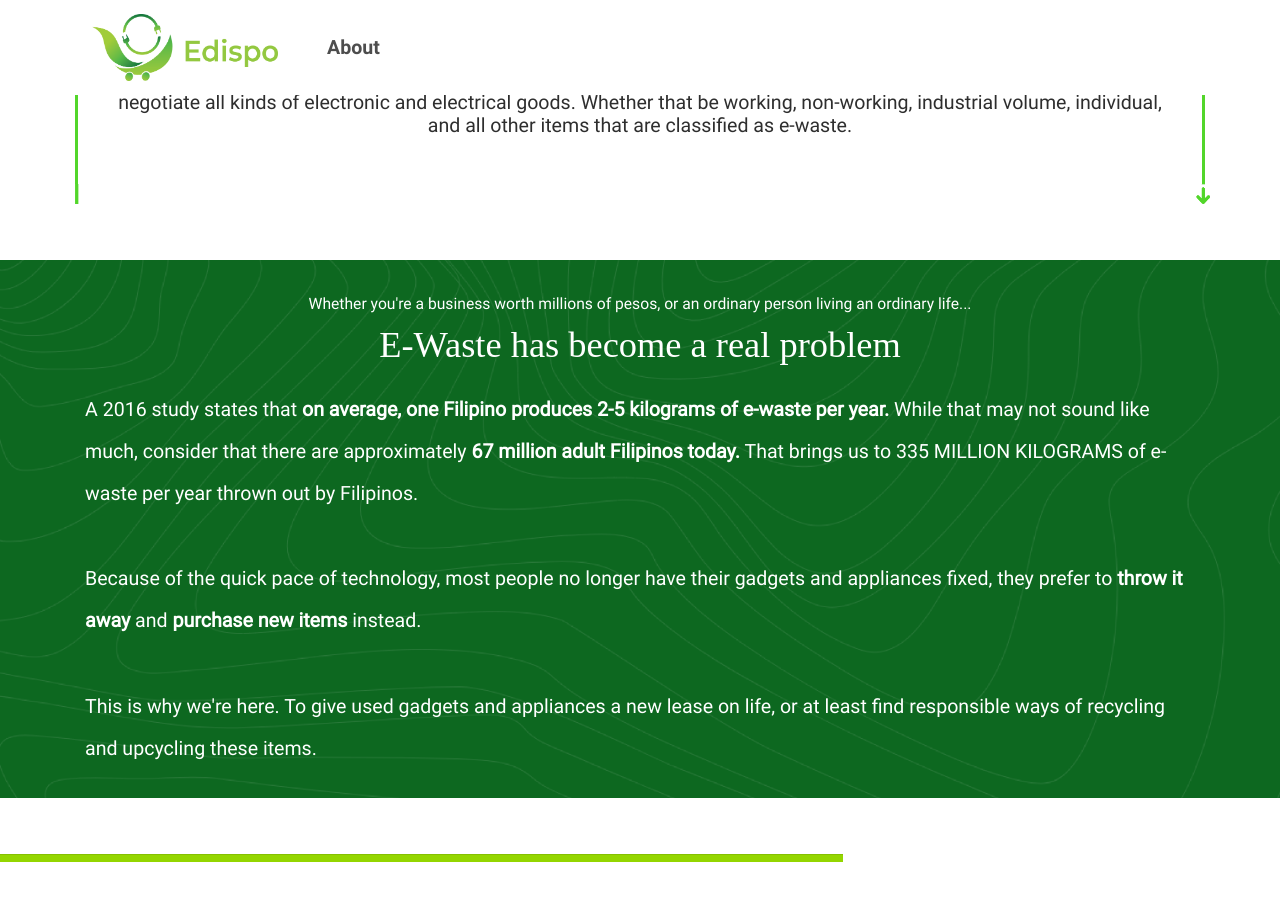
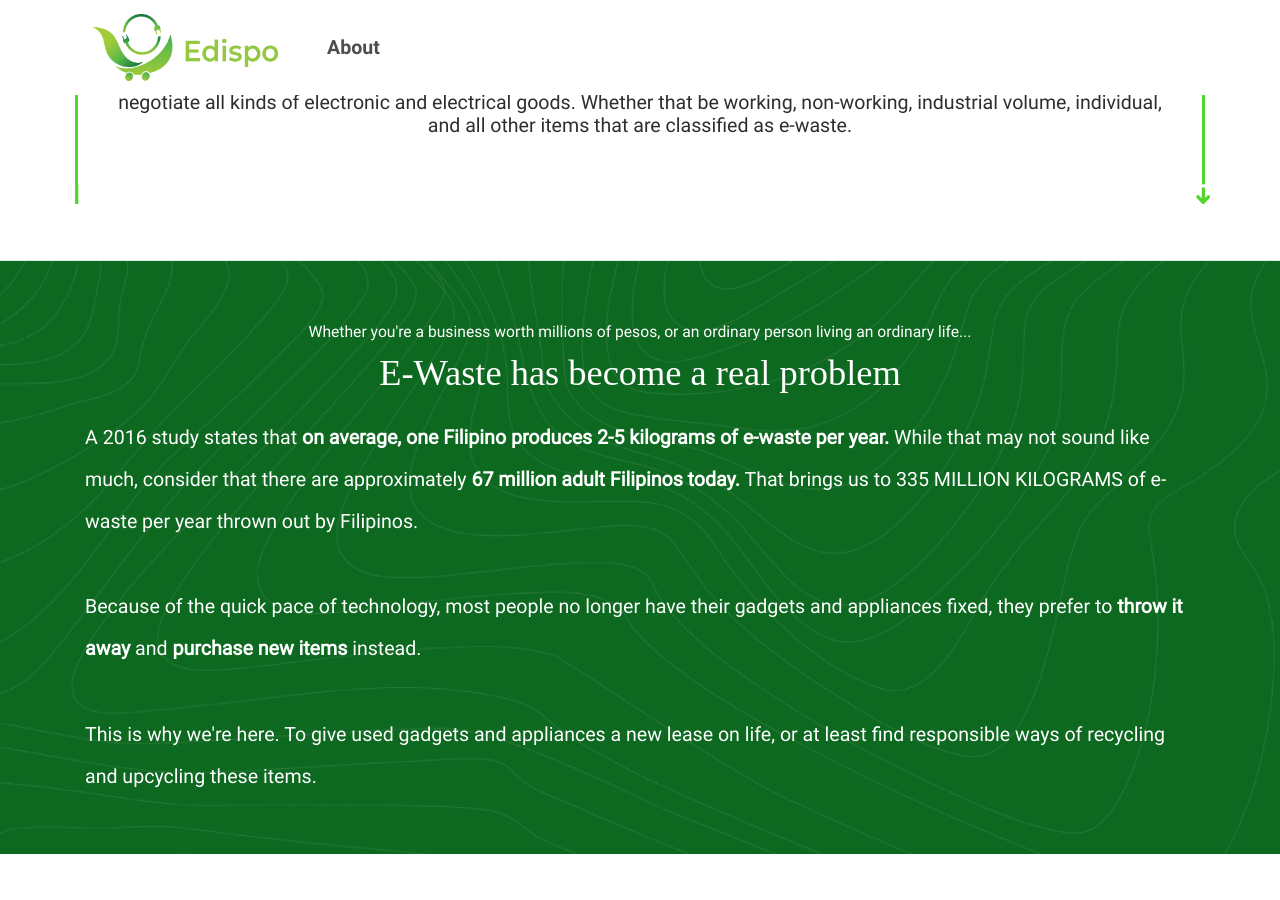
Before and after one commit to edispoph/edispo-landing-page, a Jekyll site: the page built from index.html, in a window 1280 px wide and 900 px high, scrolled down 1152 px. Built offline with Jekyll 4.4.1, drawn with Linux system fonts in a browser that asks for light colours; nearby versions of some CDN libraries; some web fonts are replaced.

Commit message:
Add padding to problem statement section.

```diff
--- a/index.html
+++ b/index.html
@@ -67,7 +67,7 @@ permalink: /
   </section>
   <!-- Problem Statement -->
   <section id="problem-statement-" class="" style="background-image: url('{{site.baseurl}}/assets/images/green-wavy-bg.png'); background-size: cover; background-position: center;">
-    <div class="container h-100 d-flex flex-column edispo-color-hard-contrast edispo-regular-2 edispo-font-2 py-3">
+    <div class="container h-100 d-flex flex-column edispo-color-hard-contrast edispo-regular-2 edispo-font-2 py-5">
       <section class="text-center my-3">
         <span><small>Whether you're a business worth millions of pesos, or an ordinary person living an ordinary life...</small></span>
         <h1 class="edispo-bold-1 edispo-font-5 mt-2">E-Waste has become a real problem</h1>
```
